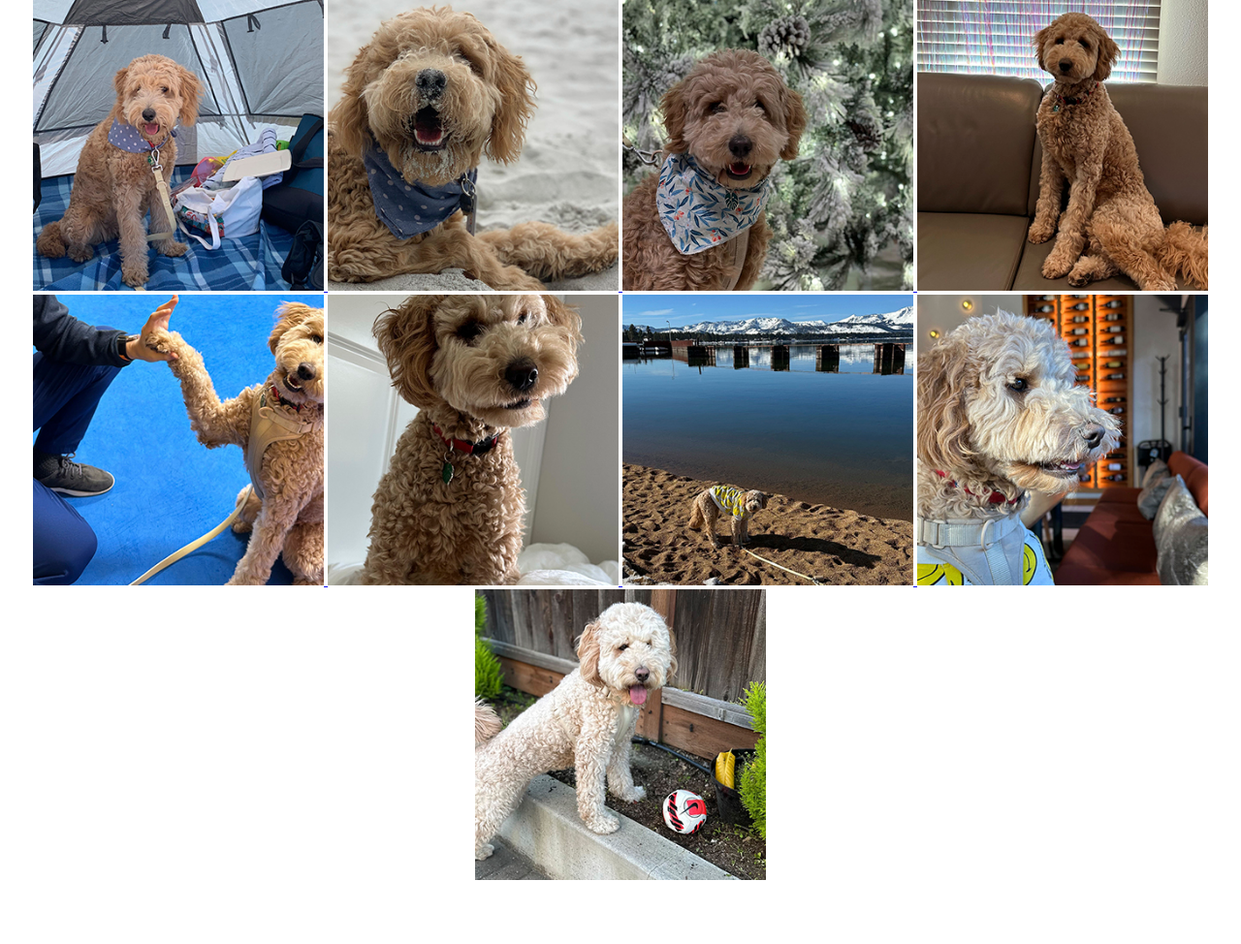
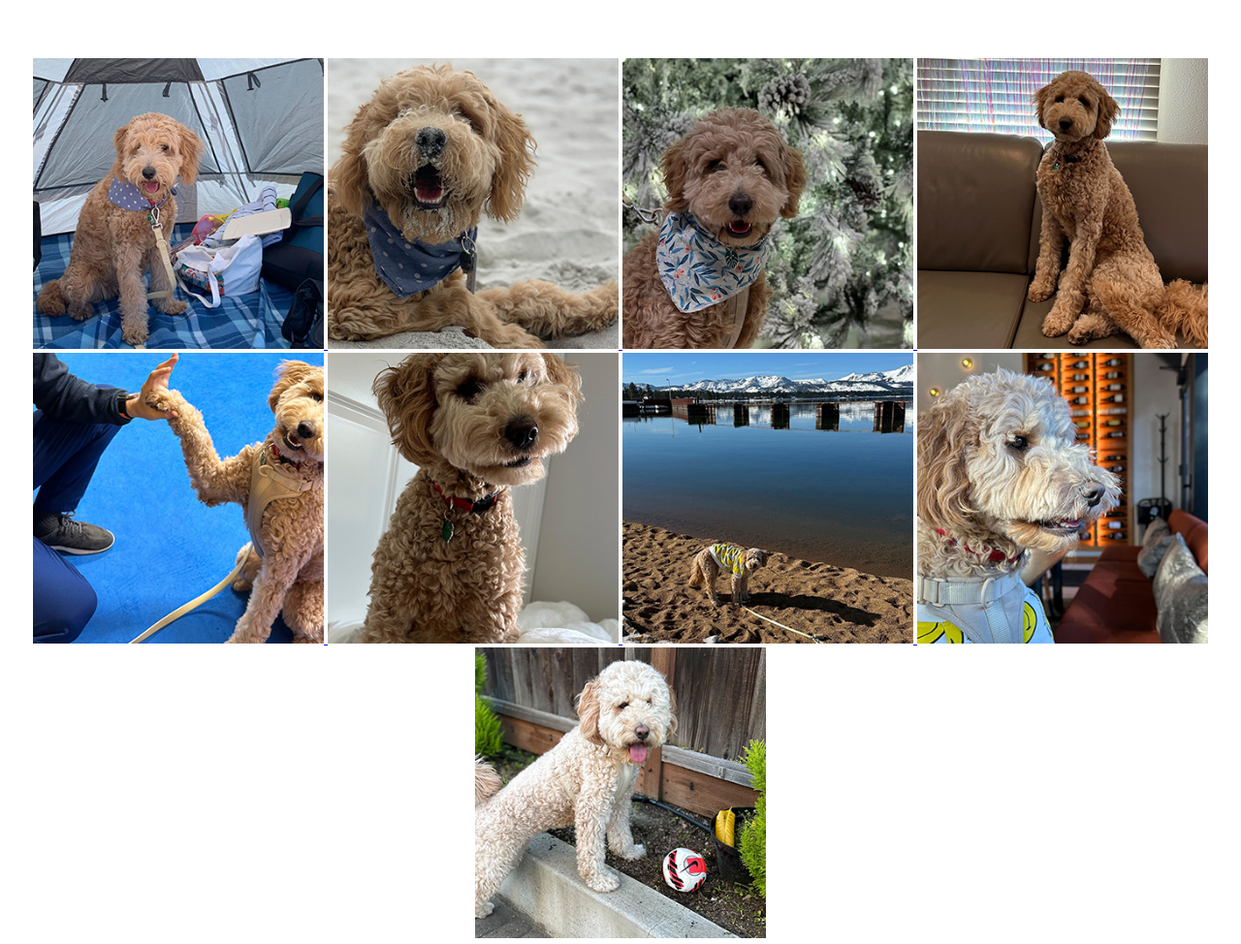
Before and after one commit to SuzanneCh0ng/final-project-sandy-birthday, a plain HTML site: page slideshow1/index.html in a window 1280 px wide. Shown: the whole page at 97% size. Before the commit the page ends 912 px from the top, so only its background shows below. Drawn offline with Linux system fonts and the light colour scheme; some packages are replaced by stand-ins of ours; a script that the page names is missing.

Commit message:
Add files via upload

```diff
--- a/styles/gallery.css
+++ b/styles/gallery.css
@@ -1,5 +1,5 @@
 body {
-  margin: 0;
+  margin: 60px 0;
   padding: 0;
 }
 
```
